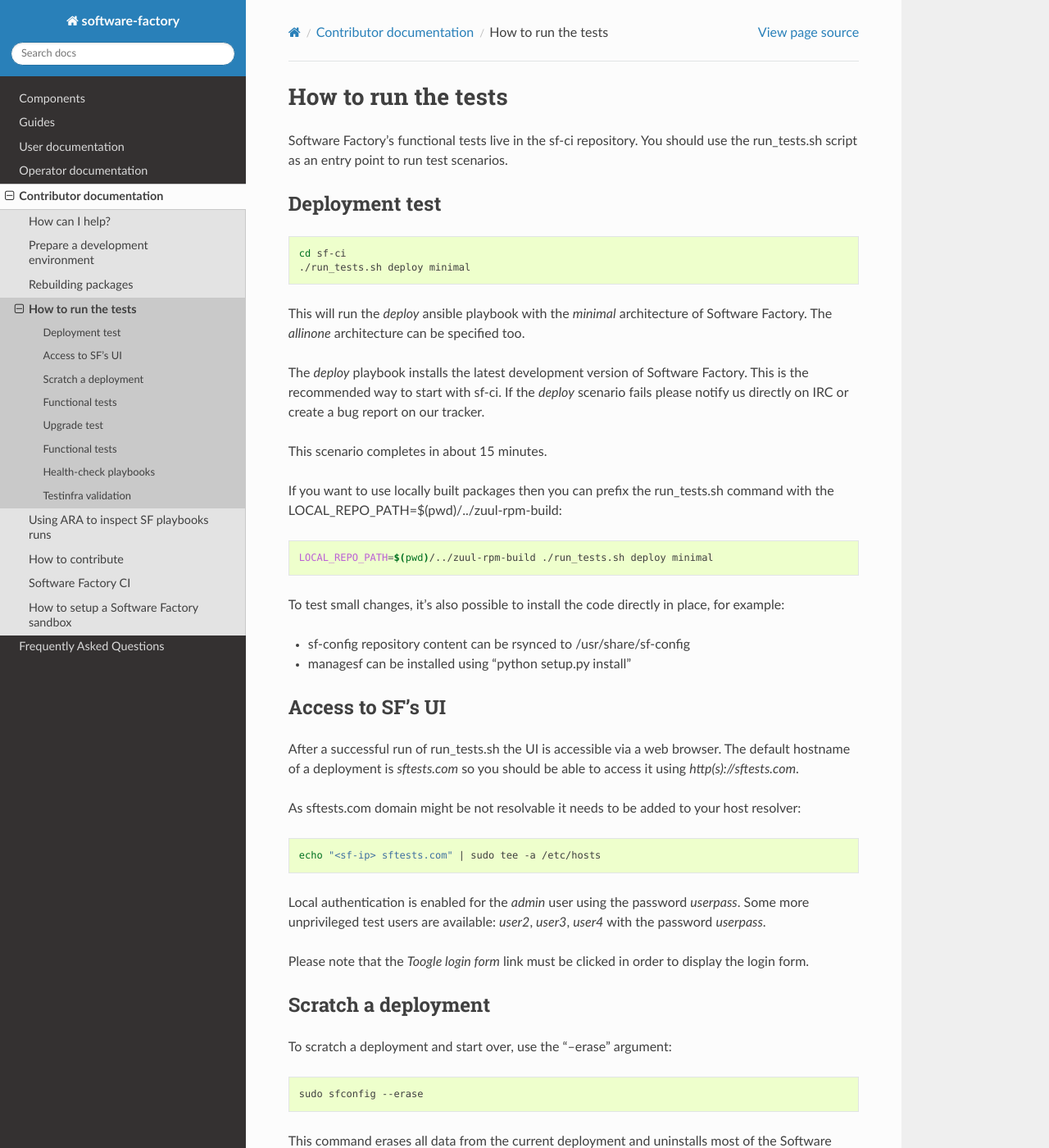
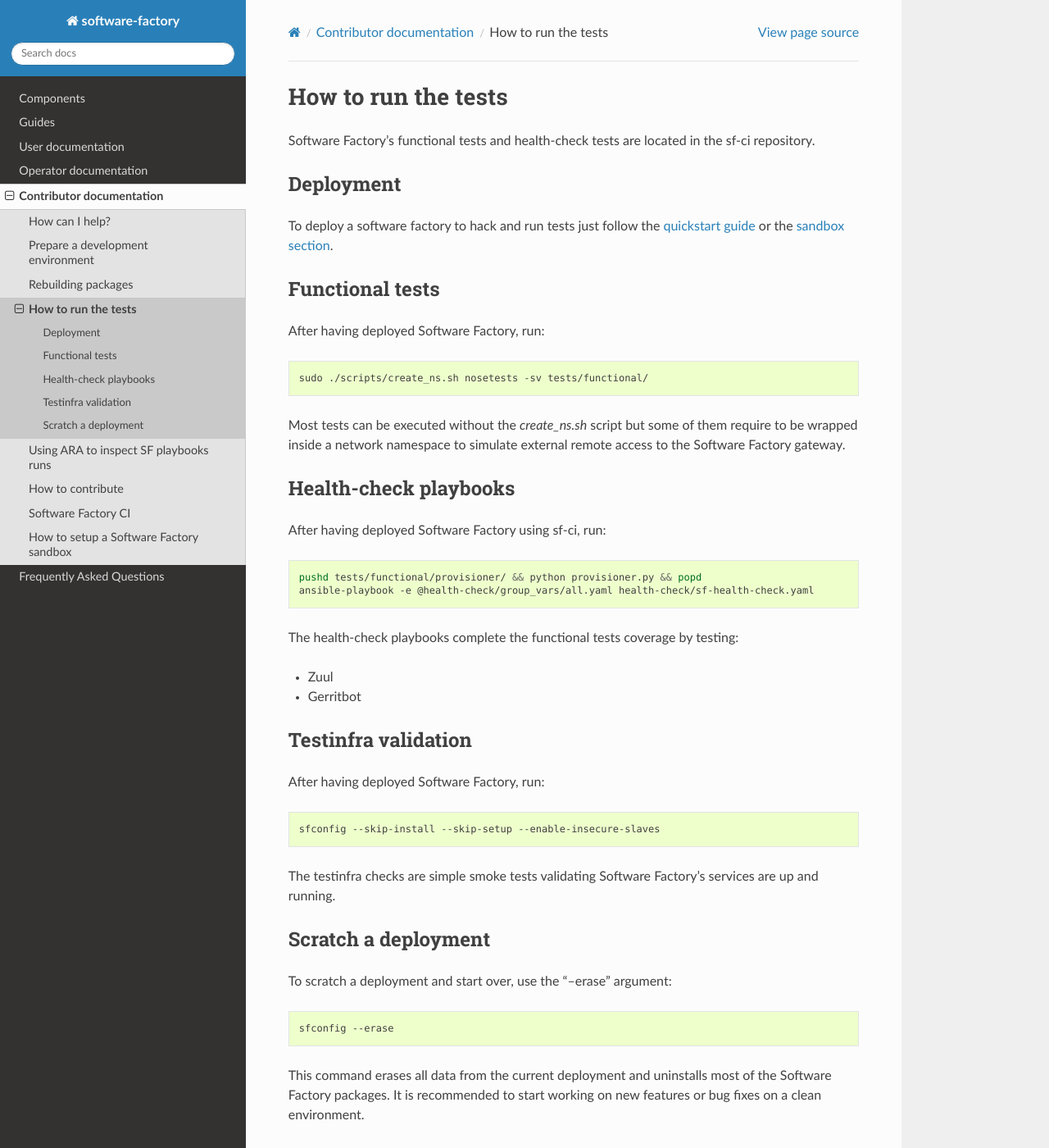
Before and after one commit to softwarefactory-project/sf-docs, a Sphinx documentation site: the page built from docs/contributor/run_tests.rst, in a window 1280 px wide and 1400 px high. Shown: the whole window at 82% size. Built offline with Sphinx 7.4.7 and the Read the Docs theme 2.0.0, drawn with Linux system fonts in a browser that asks for light colours; some of the changed text lies outside the part shown.

Commit message:
Refactor the run tests docs
Change-Id: Ic4acb3231f56bc1f7cc46222ea31273a8888db9a
Depends-on: https://softwarefactory-project.io/r/14550

```diff
--- a/docs/contributor/run_tests.rst
+++ b/docs/contributor/run_tests.rst
@@ -3,126 +3,20 @@
 How to run the tests
 --------------------
 
-Software Factory's functional tests live in the sf-ci repository. You should use the run_tests.sh
-script as an entry point to run test scenarios.
+Software Factory's functional tests and health-check tests are located in the
+sf-ci repository.
 
-Deployment test
-...............
+Deployment
+..........
 
-.. code-block:: bash
-
- cd sf-ci
- ./run_tests.sh deploy minimal
-
-This will run the *deploy* ansible playbook with the *minimal* architecture
-of Software Factory. The *allinone* architecture can be specified too.
-
-The *deploy* playbook installs the latest development version of Software Factory.
-This is the recommended way to start with sf-ci. If the *deploy* scenario fails
-please notify us directly on IRC or create a bug report on our tracker.
-
-This scenario completes in about 15 minutes.
-
-If you want to use locally built packages then you can prefix the run_tests.sh command
-with the LOCAL_REPO_PATH=$(pwd)/../zuul-rpm-build:
-
-.. code-block:: bash
-
- LOCAL_REPO_PATH=$(pwd)/../zuul-rpm-build ./run_tests.sh deploy minimal
-
-To test small changes, it's also possible to install the code directly in place,
-for example:
-
-* sf-config repository content can be rsynced to /usr/share/sf-config
-* managesf can be installed using "python setup.py install"
-
-Access to SF's UI
-.................
-
-After a successful run of run_tests.sh the UI is accessible
-via a web browser. The default hostname of a deployment is *sftests.com*
-so you should be able to access it using *http(s)://sftests.com*.
-
-As sftests.com domain might be not resolvable it needs to be added to
-your host resolver:
-
-.. code-block:: bash
-
- echo "<sf-ip> sftests.com" | sudo tee -a /etc/hosts
-
-Local authentication is enabled for the *admin* user using the
-password *userpass*. Some more unprivileged test users are available:
-*user2*, *user3*, *user4* with the password *userpass*.
-
-Please note that the *Toogle login form* link must be clicked in order to
-display the login form.
-
-Scratch a deployment
-....................
-
-To scratch a deployment and start over, use the "--erase" argument:
-
-.. code-block:: bash
-
- sudo sfconfig --erase
-
-This command erases all data from the current deployment and uninstalls most of the
-Software Factory packages. It is recommended to start working on new features or
-bug fixes on a clean environment.
-
-When switching from a *minimal* deployment to an *allinone* it is advised
-to run that command beforehand to avoid some side effects during functional tests.
+To deploy a software factory to hack and run tests just follow the
+:ref:`quickstart guide <quickstart>` or the :ref:`sandbox section <how_to_setup_sf_sandbox>`.
 
 
 Functional tests
 ................
 
-The *functional* scenario extends the *deploy* scenario by:
-
-* Provisioning random data (Git repos, reviews, stories, ...)
-* Get a backup
-* Run health-check playbooks (see sf-ci/health-check/)
-* Run functional tests (see sf-ci/tests/functional/)
-* Check firefose events
-* Erase data (sfconfig --erase)
-* Recover the data from the backup (sfconfig --recover)
-* Check that provisioned data have been recovered
-
-.. code-block:: bash
-
- ./run_tests.sh functional allinone
-
-Note that you can use LOCAL_REPO_PATH to include your changes.
-
-This scenario completes in about 60 minutes.
-
-Upgrade test
-............
-
-The *upgrade* scenario simulates an upgrade from the last released version
-of Software Factory to the current development version.
-
-The scenario runs like this:
-
-* Install and deploy the latest release of Software Factory
-* Provision data
-* Upgrade the instance to the current development version
-* Check the provisioned data
-* Run heath-check playbooks
-* Run functional tests
-
-.. code-block:: bash
-
- ./run_tests.sh upgrade allinone
-
-Note that you can use LOCAL_REPO_PATH to include your changes.
-
-This scenario completes in about 60 minutes.
-
-Functional tests
-................
-
-After having deployed Software Factory using sf-ci, run:
+After having deployed Software Factory, run:
 
 .. code-block:: bash
 
@@ -132,12 +26,6 @@
 of them require to be wrapped inside a network namespace to simulate
 external remote access to the Software Factory gateway.
 
-Tips:
-
-* you can use file globs to select specific tests: [...]/tests/functional/\*zuul\*
-* **-s** enables using 'import pdb; pdb.set_trace()' within a test
-* Within a test insert 'from nose.tools import set_trace; set_trace()' to add a breakpoint in nosetests
-* **--no-byte-compile** makes sure no .pyc are run
 
 Health-check playbooks
 ......................
@@ -146,10 +34,11 @@
 
 .. code-block:: bash
 
- sudo ansible-playbook health-check/sf-health-check.yaml
+ pushd tests/functional/provisioner/ && python provisioner.py && popd
+ ansible-playbook -e @health-check/group_vars/all.yaml health-check/sf-health-check.yaml
 
-The health-check playbooks complete the functional tests
-coverage by testing:
+
+The health-check playbooks complete the functional tests coverage by testing:
 
 * Zuul
 * Gerritbot
@@ -157,11 +46,27 @@
 Testinfra validation
 ....................
 
-After having deployed Software Factory using sf-ci, run:
+After having deployed Software Factory, run:
 
 .. code-block:: bash
 
- sudo testinfra /usr/share/sf-config/testinfra
+ sfconfig --skip-install --skip-setup --enable-insecure-slaves
 
 The testinfra checks are simple smoke tests validating Software Factory's
 services are up and running.
+
+Scratch a deployment
+....................
+
+To scratch a deployment and start over, use the "--erase" argument:
+
+.. code-block:: bash
+
+ sfconfig --erase
+
+This command erases all data from the current deployment and uninstalls most of the
+Software Factory packages. It is recommended to start working on new features or
+bug fixes on a clean environment.
+
+When switching from a *minimal* deployment to an *allinone* it is advised
+to run that command beforehand to avoid some side effects during functional tests.
```
Also changed, not shown: docs/contributor/inspect_with_ara.rst (+1 -32 lines).
